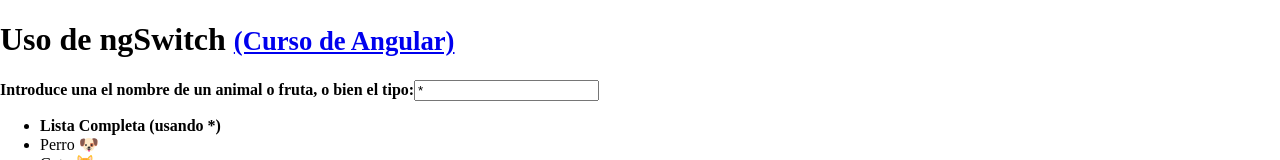
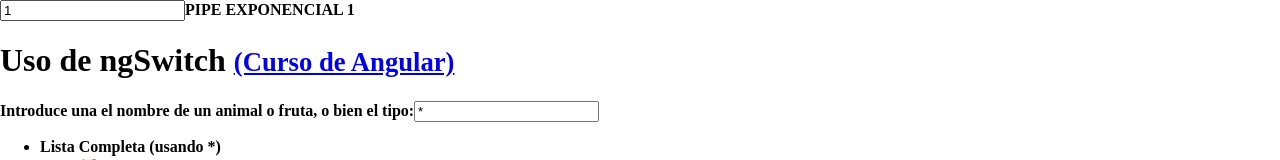
Before and after one commit to deivguerrero/curso-angular, an Angular app: page / in a window 1280 px wide. Shown: the top 160 px of the page. Built offline with nearby package versions, Linux system fonts and the light colour scheme.

Commit message:
👽 modificacion del pipe generado con ng g p

```diff
--- a/src/app/app.component.html
+++ b/src/app/app.component.html
@@ -1,3 +1,6 @@
+<input type="text" [(ngModel)]="power">
+<strong>PIPE EXPONENCIAL {{power | exponential}}</strong>
+
 <h1>Uso de ngSwitch <small><a href="https://platzi.com/clases/angular/">(Curso de Angular)</a></small></h1>
 <strong>Introduce una el nombre de un animal o fruta, o bien el tipo:</strong>
 <input type="text" [(ngModel)]="itemp">
--- a/src/app/app.component.ts
+++ b/src/app/app.component.ts
@@ -8,6 +8,7 @@ import { Product } from './product.model'
 })
 export class AppComponent {
   itemp = '*';
+  power = 1;
   items = [
     { "id": "", "label": "Perro 🐶", "type": "animal" },
     { "id": "", "label": "Gato 🐱", "type": "animal" },
--- a/src/app/exponential.pipe.ts
+++ b/src/app/exponential.pipe.ts
@@ -5,8 +5,8 @@ import { Pipe, PipeTransform } from '@angular/core';
 })
 export class ExponentialPipe implements PipeTransform {
 
-  transform(value: unknown, ...args: unknown[]): unknown {
-    return null;
+  transform(value: number): any {
+    return Math.pow(value, 2);
   }
 
 }
```
